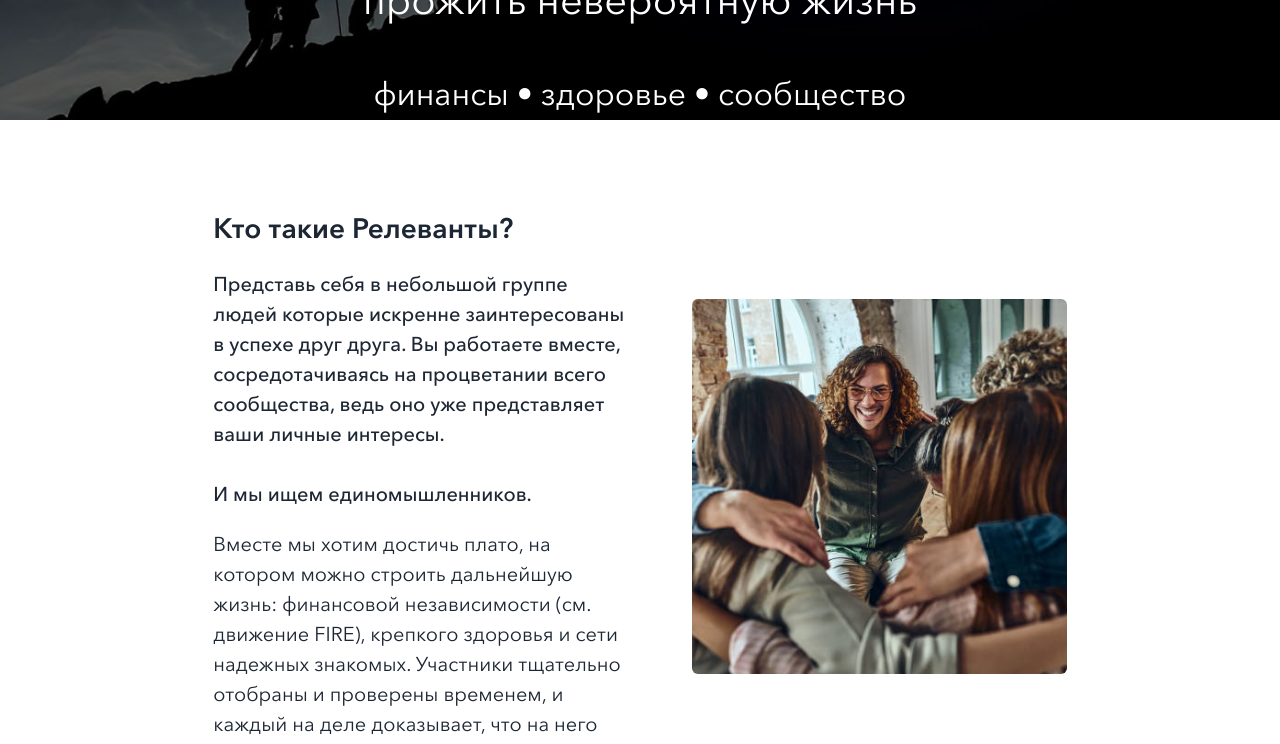
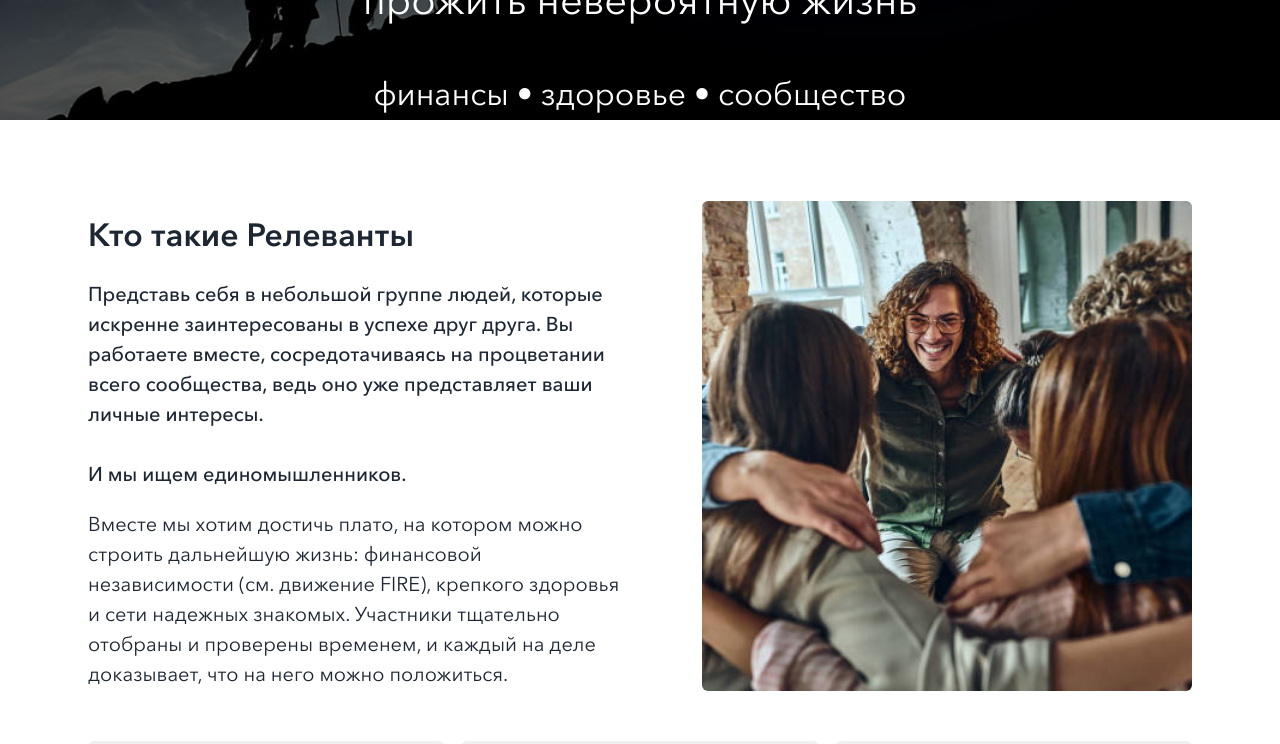
Before and after one commit to relevanti/website, a React (Vite) app: page / in a window 1280 px wide. Shown: the part 680-1424 px from the top of the page. Built offline with nearby package versions, Linux system fonts and the light colour scheme.

Commit message:
adaptive about us

```diff
--- a/src/sections/about_us/AboutUs.css
+++ b/src/sections/about_us/AboutUs.css
@@ -2,28 +2,28 @@
   display: flex;
   align-items: center;
   justify-content: space-between;
+  max-width: 69rem;
   padding-top: 4rem;
   padding-left: 1rem;
   padding-right: 1rem;
   color: #1d2633;
-  background-color: white;
 }
 
 .about-us-content {
   flex: 1;
-  padding-right: 20px;
+  padding-right: 1em;
   text-align: left;
 }
 
 .about-us-content h2 {
-  font-size: 28px;
-  margin-bottom: 10px;
+  font-size: var(--font-size-xl);
+  margin-bottom: 0.5em;
   font-weight: 600;
   font-family: "AvenirNextCyr", sans-serif;
 }
 
 .about-us-content p {
-  font-size: 20px;
+  font-size: var(--font-size-m);
   line-height: 1.5;
   font-weight: 400;
   font-family: "AvenirNextCyr", sans-serif;
@@ -59,6 +59,7 @@
 
 @media (max-width: 768px) {
   .about-us {
+    padding-top: 2rem;
     flex-direction: column;
   }
 
@@ -74,10 +75,3 @@
     order: -1;
   }
 }
-
-@media (min-width: 1024px) {
-  .about-us {
-    padding-left: 16.6667%;
-    padding-right: 16.6667%;
-  }
-}
--- a/src/sections/about_us/AboutUs.tsx
+++ b/src/sections/about_us/AboutUs.tsx
@@ -6,10 +6,10 @@ const AboutUs: React.FC = () => {
   return (
     <div className="about-us">
       <div className="about-us-content">
-        <h2>Кто такие Релеванты?</h2>
+        <h2>Кто такие Релеванты</h2>
         <p>
           <strong>
-            Представь себя в небольшой группе людей которые искренне
+            Представь себя в небольшой группе людей, которые искренне
             заинтересованы в успехе друг друга. Вы работаете вместе,
             сосредотачиваясь на процветании всего сообщества, ведь оно уже
             представляет ваши личные интересы. <br /> <br /> И мы ищем
```
